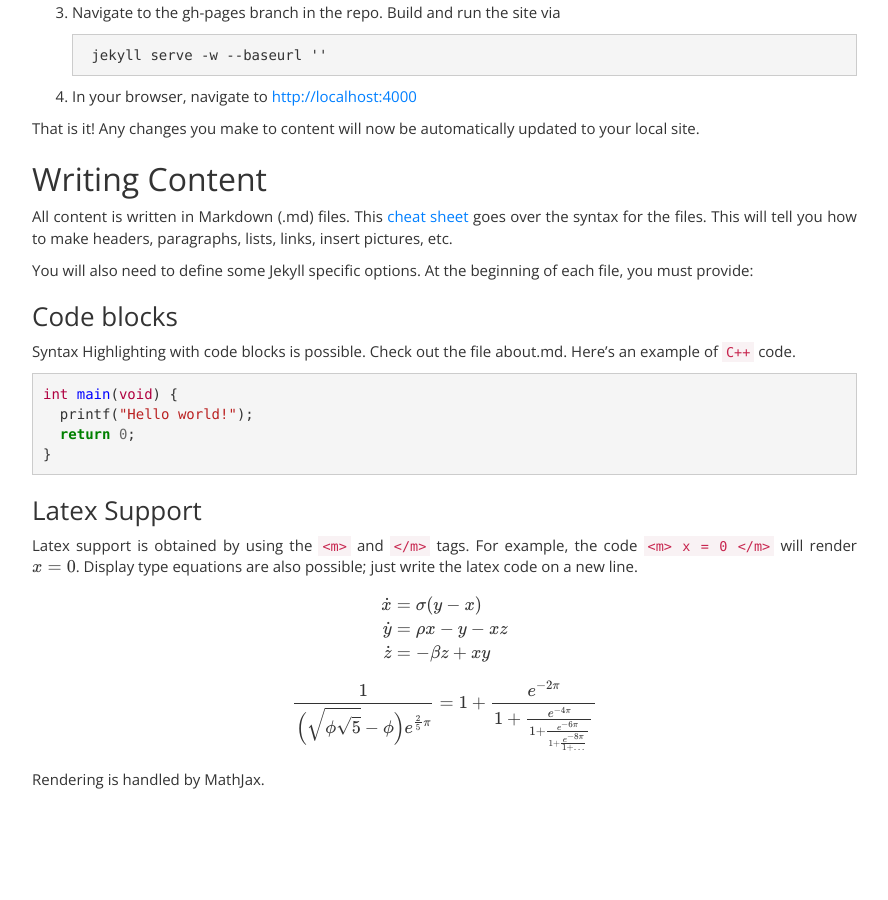
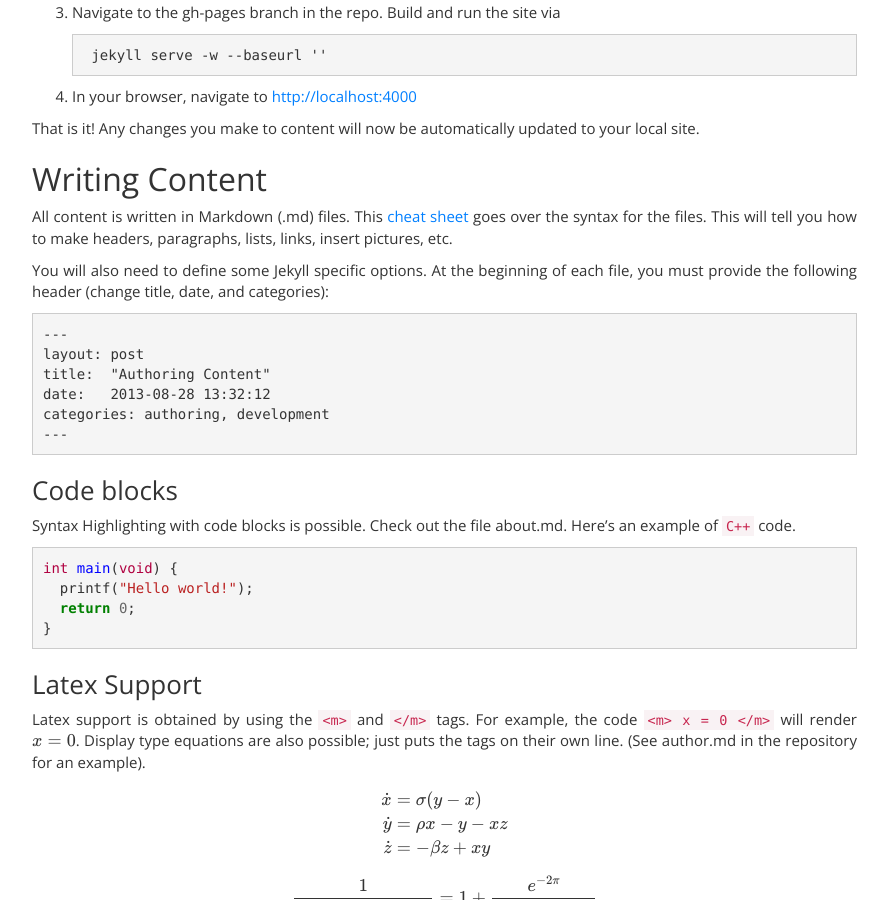
Before and after one commit to sameeptandon/ufldl_tutorial, a Jekyll site: the page built from author.md, in a window 1280 px wide and 900 px high, scrolled down 495 px. Shown: the whole window, without its empty margins (53-941 px from the left). Built offline with Jekyll 4.4.1, drawn with Linux system fonts in a browser that asks for light colours; formulas are drawn with MathJax 3; before the commit the page ends 1296 px from its top, so only the background shows below that.

Commit message:
some cleaning

```diff
--- a/author.md
+++ b/author.md
@@ -32,8 +32,14 @@ That is it! Any changes you make to content will now be automatically updated to
 
 All content is written in Markdown (.md) files. This [cheat sheet](http://support.mashery.com/docs/customizing_your_portal/Markdown_Cheat_Sheet) goes over the syntax for the files. This will tell you how to make headers, paragraphs, lists, links, insert pictures, etc.
 
-You will also need to define some Jekyll specific options. At the beginning of each file, you must provide:
+You will also need to define some Jekyll specific options. At the beginning of each file, you must provide the following header (change title, date, and categories):
 
+    ---
+    layout: post
+    title:  "Authoring Content"
+    date:   2013-08-28 13:32:12
+    categories: authoring, development
+    ---
 
 ### Code blocks ###
 
@@ -48,7 +54,7 @@ int main(void) {
 
 ### Latex Support ###
 
-Latex support is obtained by using the `<m>` and `</m>` tags. For example, the code `<m> x = 0 </m>` will render <m> x = 0 </m>. Display type equations are also possible; just write the latex code on a new line.
+Latex support is obtained by using the `<m>` and `</m>` tags. For example, the code `<m> x = 0 </m>` will render <m> x = 0 </m>. Display type equations are also possible; just puts the tags on their own line. (See author.md in the repository for an example).
 
 <m>
 \begin{aligned}
```
